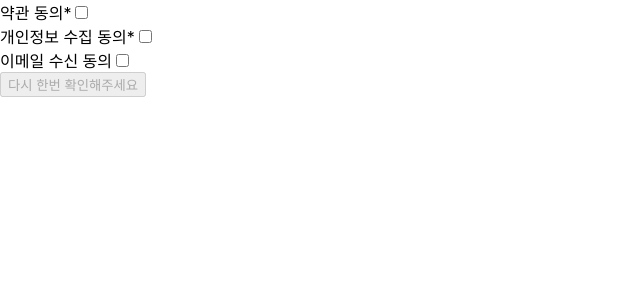
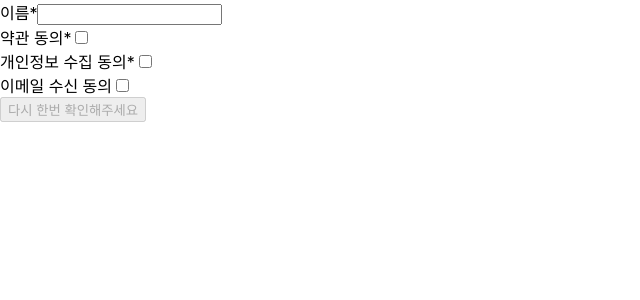
Before and after one commit to humonnom/react-practice-form, a React (Vite) app: page /join in a window 1280 px wide. Shown: the top 300 px of the page, without its empty margins (0-640 px from the left). Built offline with nearby package versions, Linux system fonts and the light colour scheme.

Commit message:
Add useInputs hook and Checks Component

```diff
--- a/src/hooks/useChecks.tsx
+++ b/src/hooks/useChecks.tsx
@@ -1,6 +1,6 @@
 import React, { useCallback, useMemo, useReducer } from "react";
 import { isNotOK, reducer } from "../utils/util";
-type UseChecksResult = [boolean, () => JSX.Element];
+type UseChecksResult = [{}, boolean, () => JSX.Element];
 
 function useChecks({ initialChecks }: any): UseChecksResult {
   const [checks, setChecks] = useReducer(reducer, initialChecks);
@@ -44,7 +44,7 @@ function useChecks({ initialChecks }: any): UseChecksResult {
     return <>{checkComps}</>;
   }, [checks, setChecks]);
 
-  return [isAllChecked, renderChecks];
+  return [checks, isAllChecked, renderChecks];
 }
 
 export default useChecks;
--- /dev/null
+++ b/src/hooks/useInputs.tsx
@@ -0,0 +1,51 @@
+import { useCallback, useMemo, useReducer } from "react";
+import { isNotOK, reducer } from "../utils/util";
+type UseChecksResult = [{}, boolean, () => JSX.Element];
+
+function useInputs({ initialInputs }: any): UseChecksResult {
+  const [inputs, setInputs] = useReducer(reducer, initialInputs);
+  const onChange = useCallback(
+    (event: any, key: string) => {
+      const targetInputInfo = inputs[key];
+      const newInputInfo = {
+        ...targetInputInfo,
+        value: event.target.value,
+      };
+      setInputs({ [key]: newInputInfo });
+    },
+    [inputs, setInputs]
+  );
+
+  const isAllOk = useMemo(() => {
+    for (const key in inputs) {
+      const { required, validate, value } = inputs[key];
+      if (isNotOK(validate(required, value))) return false;
+    }
+    return true;
+  }, [inputs]);
+
+  const renderInputs = useCallback(() => {
+    console.log("rerender");
+    let inputComps = [];
+    for (const key in inputs) {
+      const { id, label, required, value } = inputs[key];
+      const labelWithAster = label + (required ? "*" : "");
+      inputComps.push(
+        <div key={Math.random()}>
+          <>{labelWithAster}</>
+          <input
+            type="text"
+            id={id}
+            value={value}
+            onChange={(e) => onChange(e, key)}
+          />
+        </div>
+      );
+    }
+    return <>{inputComps}</>;
+  }, [inputs, setInputs]);
+
+  return [inputs, isAllOk, renderInputs];
+}
+
+export default useInputs;
--- a/src/pages/JoinPage.tsx
+++ b/src/pages/JoinPage.tsx
@@ -1,12 +1,26 @@
-import { useMemo } from "react";
+import { useEffect, useMemo } from "react";
 import { useNavigate } from "react-router-dom";
 import useChecks from "../hooks/useChecks";
-import { validateCheck } from "../utils/util";
+import useInputs from "../hooks/useInputs";
+import { validateCheck, validateName } from "../utils/util";
 
 const JoinPage = () => {
   const navigate = useNavigate();
 
-  const [isAllchecked, renderChecks] = useChecks({
+  const [inputs, isAllOk, renderInputs] = useInputs({
+    initialInputs: {
+      name: {
+        id: "name",
+        type: "text",
+        label: "이름",
+        value: "",
+        required: true,
+        validate: validateName,
+      },
+    },
+  });
+
+  const [checks, isAllchecked, renderChecks] = useChecks({
     initialChecks: {
       term: {
         id: "term",
@@ -38,8 +52,6 @@ const JoinPage = () => {
     // case: fail =>
   };
 
-  const isAllOk = true;
-
   const submittable = useMemo(() => {
     return isAllchecked && isAllOk;
   }, [isAllchecked, isAllOk]);
@@ -49,9 +61,14 @@ const JoinPage = () => {
     else return "다시 한번 확인해주세요";
   }, [submittable]);
 
+  useEffect(() => {
+    console.log(inputs);
+  }, [inputs]);
+
   return (
     <>
       <form>
+        {renderInputs()}
         {renderChecks()}
         <button disabled={!submittable} type="button" onClick={handleSubmit}>
           {submitButtonMessege}
--- a/src/utils/util.tsx
+++ b/src/utils/util.tsx
@@ -54,3 +54,7 @@ export const validateCheck = (isRequired: boolean, value: boolean) => {
   }
   return STATE.REAUIRED;
 };
+
+export const validateName = (isRequired: boolean, value: string) => {
+  return STATE.OK;
+};
```
Also changed, not shown: src/components/Checks.tsx (added, +7 -0 lines).
